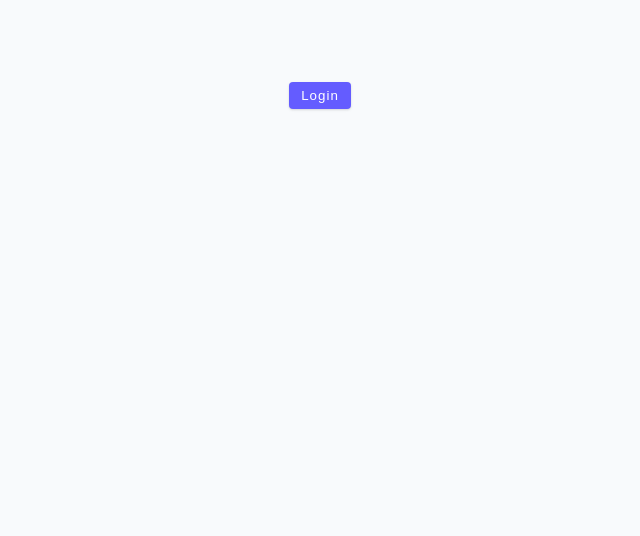
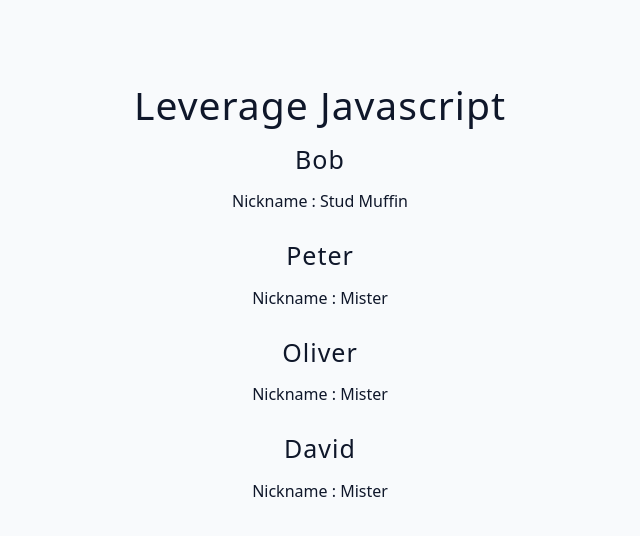
Before and after one commit to BambaThiam/React, a React (Vite) app in the folder 03-React avancé/: page / in a window 1280 px wide. Shown: the top 536 px of the page, without its empty margins (320-960 px from the left). Built offline with nearby package versions, Linux system fonts and the light colour scheme.

Commit message:
js_logik

```diff
--- a/03-React avancé/src/App.jsx
+++ b/03-React avancé/src/App.jsx
@@ -1,9 +1,10 @@
-import Starter from './tutorial/03-conditional-rendering/starter/07-user-challenge'
+import List from './tutorial/05-leverage-javascript/starter/List'
 
 function App() {
   return (
     <div className="container">
-      <Starter />
+      <h2>Leverage Javascript</h2>
+      <List />
     </div>
   )
 }
--- /dev/null
+++ b/03-React avancé/src/tutorial/05-leverage-javascript/starter/List.jsx
@@ -0,0 +1,16 @@
+import { Person } from './Person'
+import React from 'react'
+import { people } from '../../../data'
+
+const List = () => {
+  //const { id, name } = people
+  return (
+    <div>
+      {people.map((person) => {
+        return <Person key={person.name} {...person} />
+      })}
+    </div>
+  )
+}
+
+export default List
--- /dev/null
+++ b/03-React avancé/src/tutorial/05-leverage-javascript/starter/Person.jsx
@@ -0,0 +1,11 @@
+import React from 'react'
+export function Person({ name, nickName, images }) {
+  // const img = images[0].small.url
+  return (
+    <div>
+      {/* <img src={img} alt={name} style={{ width: '50px' }} /> */}
+      <h4>{name}</h4>
+      <p>Nickname : {nickName || 'Mister'} </p>
+    </div>
+  )
+}
```
Also changed, not shown: 03-React avancé/src/tutorial/02-useEffect/starter/05-cleanup-function.jsx (+26 -3 lines), 03-React avancé/src/tutorial/04-project-structure/starter/Navbar/Navbar.css (added), 03-React avancé/src/tutorial/04-project-structure/starter/Navbar/Navbar.jsx (added), 03-React avancé/src/tutorial/04-project-structure/starter/Navbar/index.jsx (added).
